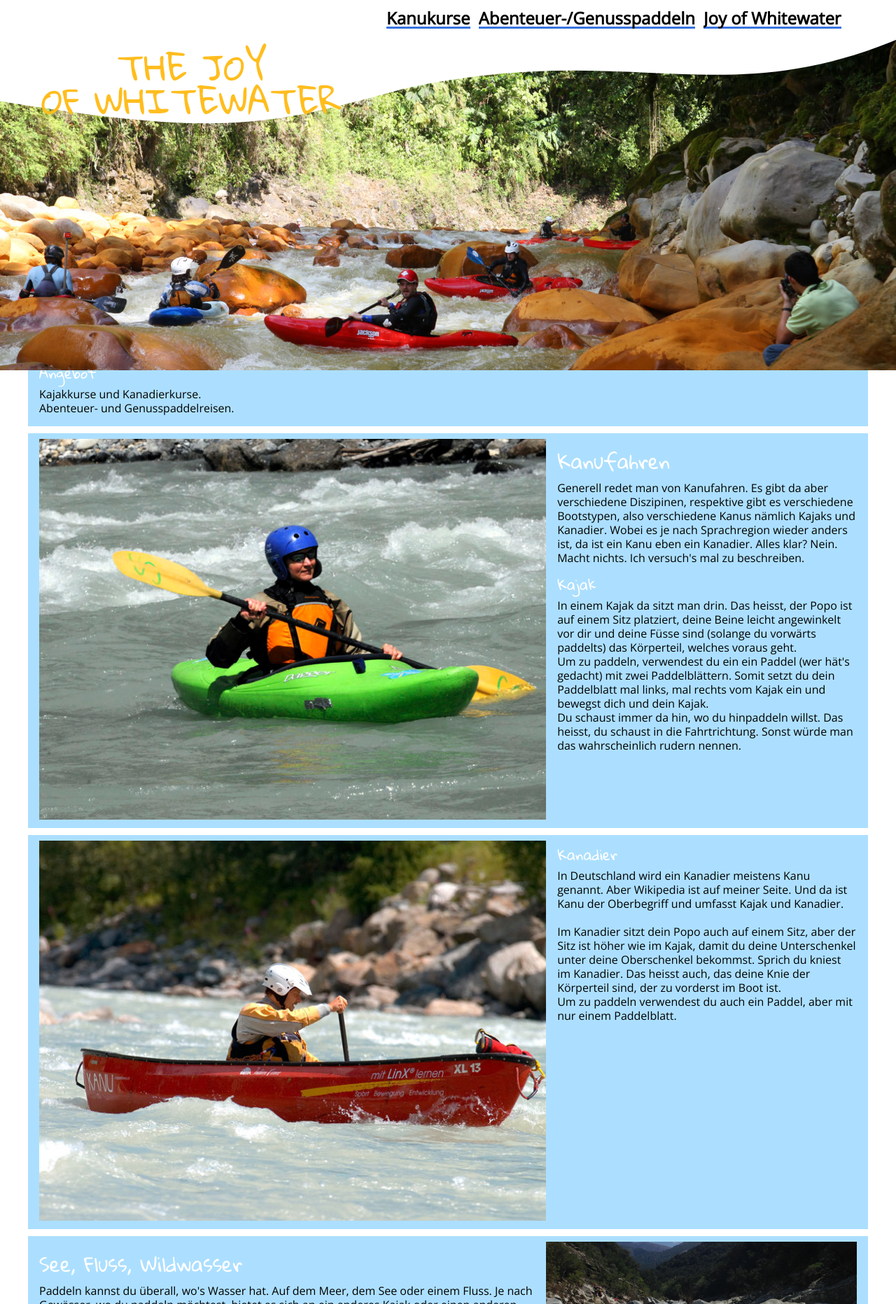
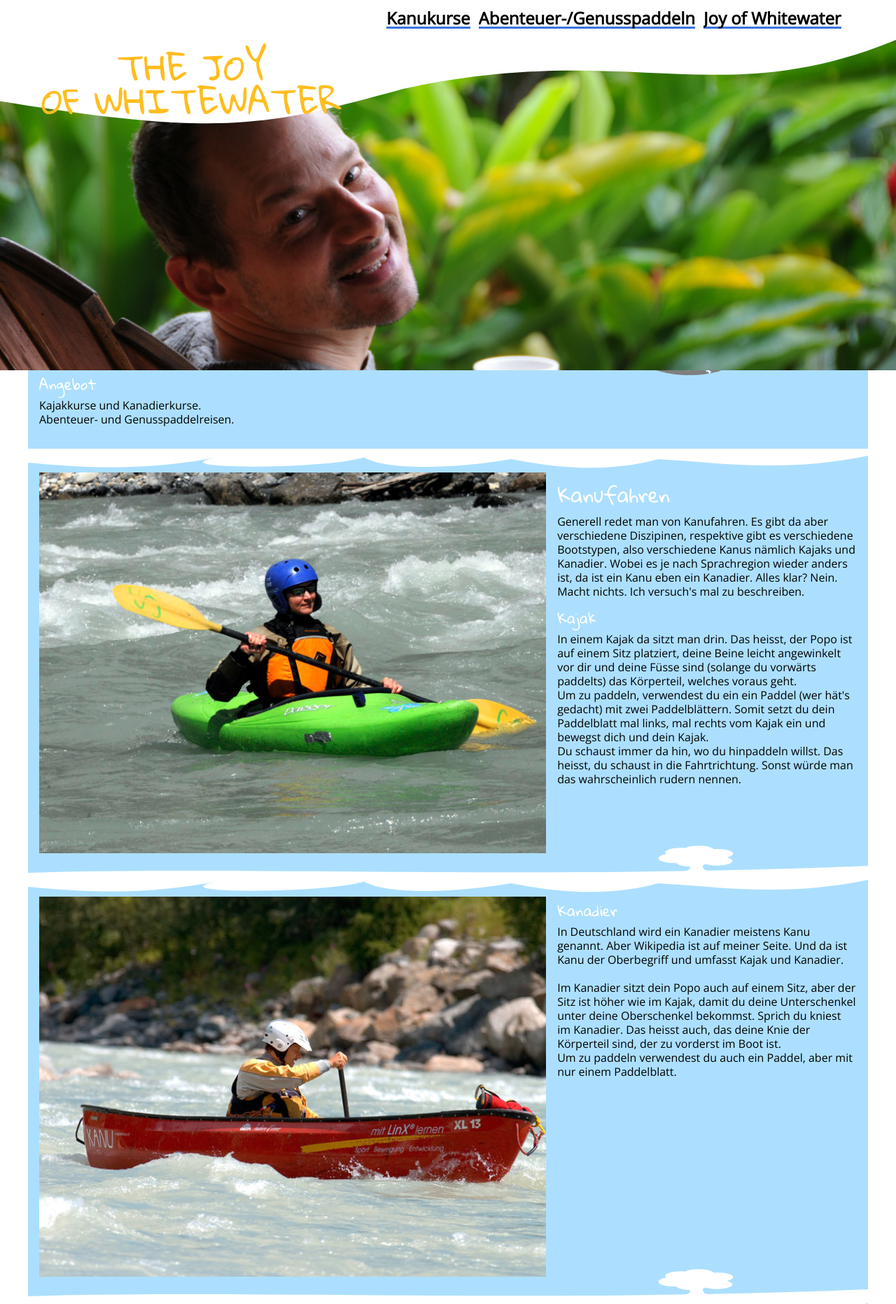
Before and after one commit to TomFrey/joy-of-whitewater, a PHP site: page / in a window 1280 px wide. Shown: the top 1863 px of the page at 70% size. Run offline with PHP 8.4, Linux system fonts and the light colour scheme; some libraries are stand-ins or nearby versions.

Commit message:
Test mit Grafiken bei den Textcontainern, Wellen und Bäumchen. Neue Bilder im Header.

```diff
--- a/src/assets/css/main.css
+++ b/src/assets/css/main.css
@@ -224,7 +224,8 @@ Desktop
 */
 .text-container {
   display: flex;
-  flex-flow: column nowrap; }
+  flex-flow: column nowrap;
+  position: relative; }
 
 .text-container-main {
   background-color: #ACDFFF;
@@ -278,6 +279,12 @@ Desktop
 .text-container-detail {
   background-color: #ACDFFF; }
 
+img.text-container-fill__top {
+  display: none; }
+
+img.text-container-fill__bottom {
+  display: none; }
+
 /* *************************************************** */
 /* *********** ab hier für desktop ******************* */
 @media screen and (min-width: 740px) {
@@ -285,7 +292,7 @@ Desktop
     display: flex;
     flex-flow: row nowrap;
     background-color: #ACDFFF;
-    padding: 8px 16px; }
+    padding: 24px 16px; }
     .text-container-main > .text-container-left {
       flex: 0 1 62%;
       order: 0;
@@ -311,7 +318,21 @@ Desktop
       height: 100%;
       width: 100%; }
   .text-container-drawer__paragraph {
-    padding: 8px 16px; } }
+    padding: 8px 16px; }
+  img.text-container-fill__top {
+    display: block;
+    position: absolute;
+    top: 0px;
+    width: 100%;
+    height: 100px;
+    z-index: 2; }
+  img.text-container-fill__bottom {
+    display: block;
+    position: absolute;
+    bottom: 0px;
+    width: 100%;
+    height: 200px;
+    z-index: 2; } }
 
 .images-carousel {
   position: relative; }
--- a/src/index.html
+++ b/src/index.html
@@ -21,6 +21,8 @@
 <body>
 
 <!-- inject:htmlNavigation -->
+
+
 
 
 
@@ -107,6 +109,8 @@
 
 
 
+
+
 <!-- endinject -->
 
 
@@ -141,6 +145,12 @@
 			<li class="image">
 				<img src="assets/images/carousel/caousel_gr_2.jpg" alt="Idaho">
 			</li>
+		<!--	<li class="image">
+				<img src="assets/images/carousel/caousel_gr_3.jpg" alt="Idaho">
+			</li>-->
+			<li class="image">
+				<img src="assets/images/carousel/caousel_gr_4.jpg" alt="Idaho">
+			</li>
 			<!--<li class="image">
 				<img src="assets/images/carousel/idaho3.jpg" alt="Idaho">
 			</li>
@@ -165,7 +175,6 @@
 <div class="wrapper">
 	<main>
 		<section class="text-container">
-
                 <div class="text-container-main">
 
                     <section class="text-container-left">
@@ -198,7 +207,6 @@
                             Ein Mensch lernt am einfachsten wenn er sich fern ab von Bewertung und Müssen bewegen kann.
                             Wenn er sich fühlt, seine Anliegen spürt, und Feuer dafür fängt.
                             So gewinnt er an Kraft, lässt sich nicht mehr bremsen, und wächst ganz natürlich über sich hinaus.
-
                         </p>
                         <h3 class="title">
                             Angebot
@@ -215,12 +223,13 @@
                             <img class="filler__picture__img" src="assets/images/logo_kl.png"  alt="The Joy of Whitewater Logo" title="Kanuschule und Paddelreisen">
                         </picture>
                     </section>
-
                 </div>
 
             </section>
 
 		<section class="text-container">
+			<img class="text-container-fill__top" src="assets/images/icon/welle2.svg" alt="Wellengrafik">
+
 			<div class="text-container-main">
                     <section class="text-container-right">
                         <h2 class="title">
@@ -253,9 +262,13 @@
                         </picture>
                     </section>
                 </div>
+
+			<img class="text-container-fill__bottom" src="assets/images/icon/baum2.svg" alt="Baumgrafik">
 		</section>
 
 		<section class="text-container">
+			<img class="text-container-fill__top" src="assets/images/icon/welle2.svg" alt="Wellengrafik">
+
 			<div class="text-container-main">
                     <section class="text-container-right">
                         <h3 class="title">
@@ -277,10 +290,14 @@
                         </picture>
                     </section>
                 </div>
+
+			<img class="text-container-fill__bottom" src="assets/images/icon/baum2.svg" alt="Baumgrafik">
 		</section>
 
 
 		<section class="text-container">
+			<img class="text-container-fill__top" src="assets/images/icon/welle2.svg" alt="Wellengrafik">
+
 			<div class="text-container-main">
                     <section class="text-container-left">
                         <h2 class="title">
@@ -313,12 +330,15 @@
                         </picture>
                     </section>
                 </div>
+
+			<img class="text-container-fill__bottom" src="assets/images/icon/baum2.svg" alt="Baumgrafik">
 		</section>
 
 		<!-- <div class="parallax-container">
         </div> -->
 
 		<section class="text-container">
+			<img class="text-container-fill__top" src="assets/images/icon/welle2.svg" alt="Wellengrafik">
 
 			<div class="text-container-main">
 				<section class="text-container-right">
--- a/src/scss/components/_text-container.scss
+++ b/src/scss/components/_text-container.scss
@@ -69,6 +69,7 @@ Desktop
 .text-container{
   display: flex;
   flex-flow: column nowrap;
+	position: relative;
 }
 
 .text-container-main{
@@ -145,6 +146,15 @@ Desktop
   background-color: $color-textContainer-background;
 }
 
+//die svg am Anfang und Ende (Wellenlinie und Baum) eines text-containers
+img.text-container-fill__top {
+	display: none;
+}
+
+img.text-container-fill__bottom {
+	display: none;
+}
+
 
 /* *************************************************** */
 /* *********** ab hier für desktop ******************* */
@@ -154,7 +164,7 @@ Desktop
     display: flex;
     flex-flow: row nowrap;
     background-color: $color-textContainer-background;
-    padding: $basicHeight 2*$basicWidth;
+    padding: 3*$basicHeight 2*$basicWidth;
 
     > .text-container-left{
       flex: 0 1 62%;
@@ -201,4 +211,24 @@ Desktop
   }
 
 
+	//die svg am Anfang und Ende (Wellenlinie und Baum) eines text-containers
+	img.text-container-fill__top {
+		display: block;
+		position: absolute;
+		top: 0px;
+		width: 100%;
+		height: 100px;
+		z-index: 2;
+	}
+
+	img.text-container-fill__bottom {
+		display: block;
+		position: absolute;
+		bottom: 0px;
+		width: 100%;
+		height: 200px;
+		z-index: 2;
+	}
+
+
 }
--- a/src/templates/header.html
+++ b/src/templates/header.html
@@ -26,6 +26,12 @@
 			<li class="image">
 				<img src="assets/images/carousel/caousel_gr_2.jpg" alt="Idaho">
 			</li>
+			<li class="image">
+				<img src="assets/images/carousel/caousel_gr_3.jpg" alt="Idaho">
+			</li>
+			<li class="image">
+				<img src="assets/images/carousel/caousel_gr_4.jpg" alt="Idaho">
+			</li>
 			<!--<li class="image">
 				<img src="assets/images/carousel/idaho3.jpg" alt="Idaho">
 			</li>
```
Also changed, not shown: src/agb.html (+10 -0 lines), src/datenschutz.html (+10 -0 lines), src/impressum.html (+10 -0 lines), src/kanukursanmeldung.html (+10 -0 lines), src/kanukurse.html (+10 -0 lines), src/paddelreisen.html (+10 -0 lines), src/assets/images/carousel/caousel_gr_3.jpg (added), src/assets/images/carousel/caousel_gr_4.jpg (added), src/assets/images/icon/baum.svg (added), src/assets/images/icon/baum2.svg (added), src/assets/images/icon/dreieck.svg (added), src/assets/images/icon/welle.svg (added), src/assets/images/icon/welle2.svg (added). Lines whose indentation alone changed are shown as unchanged.
